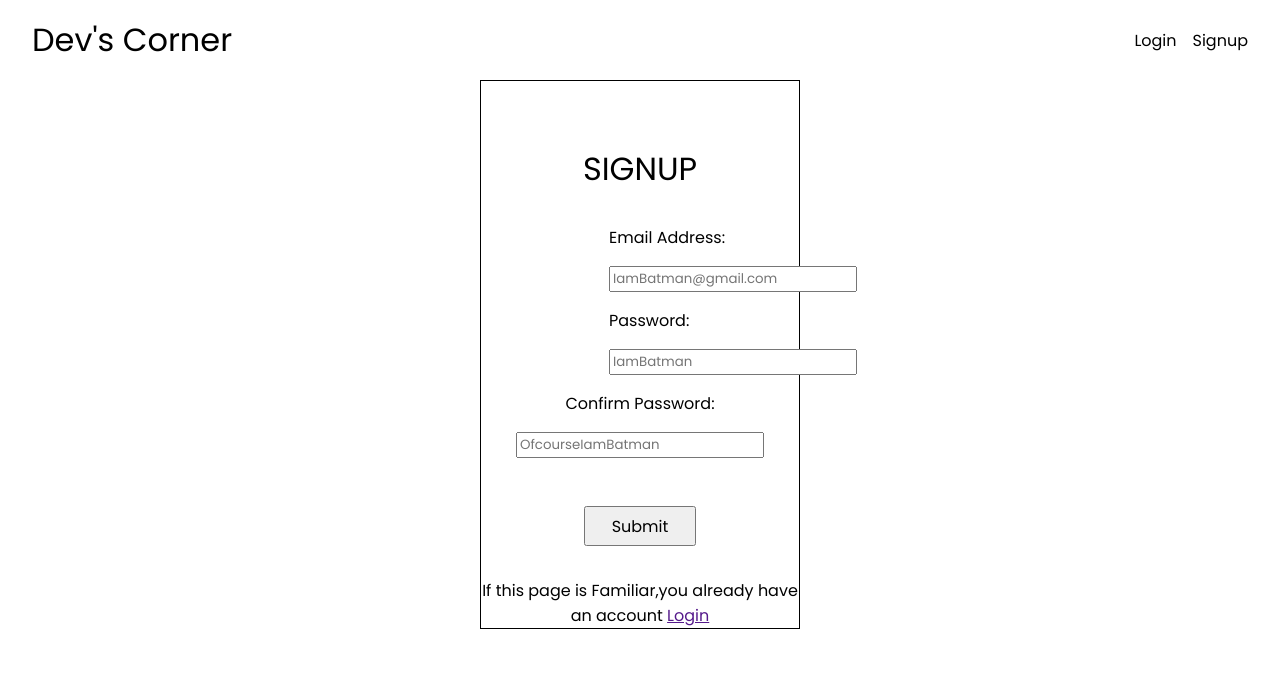
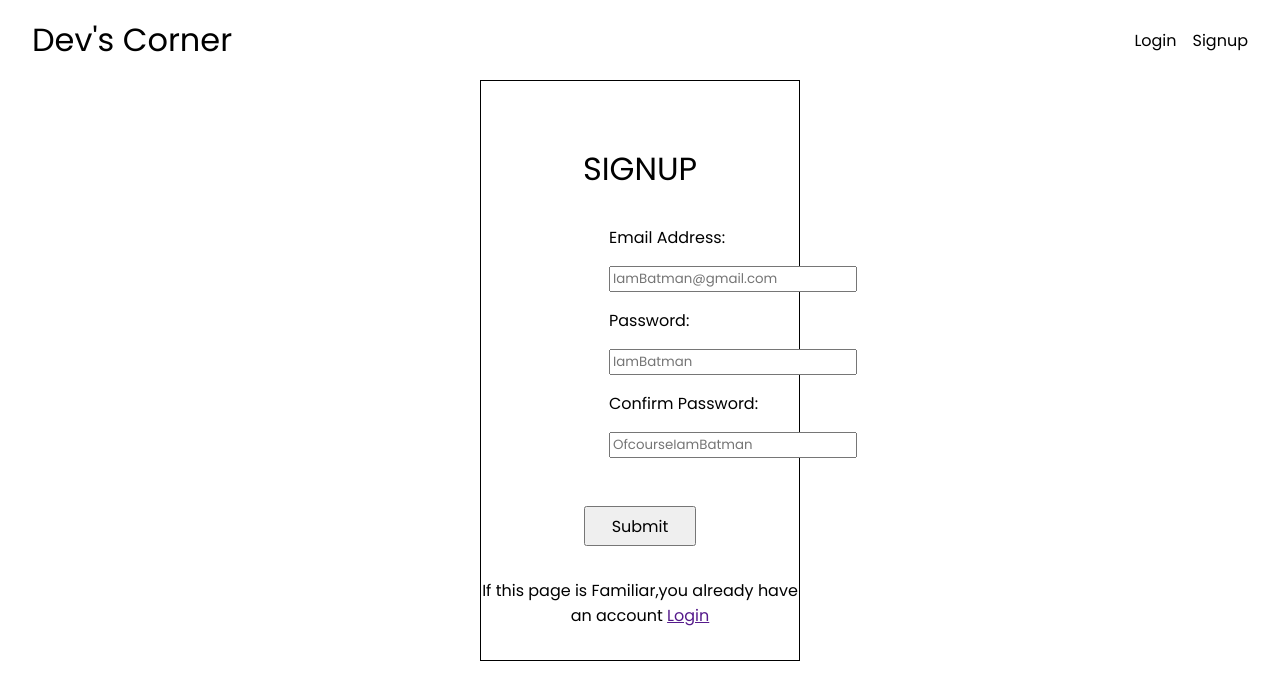
Before and after one commit to Rishikesh-Guptha/devs-corner, a React (Create React App) app: page /Signup in a window 1280 px wide. Shown: the top 700 px of the page. Built offline with nearby package versions, Linux system fonts and the light colour scheme.

Commit message:
changed some css

```diff
--- a/src/pages/login/Login.css
+++ b/src/pages/login/Login.css
@@ -21,12 +21,12 @@
         height: 2.5rem;
 
 }
+
 .emailid,
 .passwords {
     text-align: left;
     margin-left: 8rem;
 }
-
 input {
     width: 15rem;
 }
--- a/src/pages/signup/Signup.css
+++ b/src/pages/signup/Signup.css
@@ -1,6 +1,7 @@
 .container {
     text-align: center;
     /* border: 10px solid black; */
+    padding-bottom: 2rem;
 }
 
 .heading {
@@ -21,3 +22,13 @@ input {
     height: 2.5rem;
 
 }
+.emailid,
+.passwords,
+.confirm-passwords {
+    text-align: left;
+    margin-left: 8rem;
+}
+
+input {
+    width: 15rem;
+}
```
Lines whose indentation alone changed are shown as unchanged.
